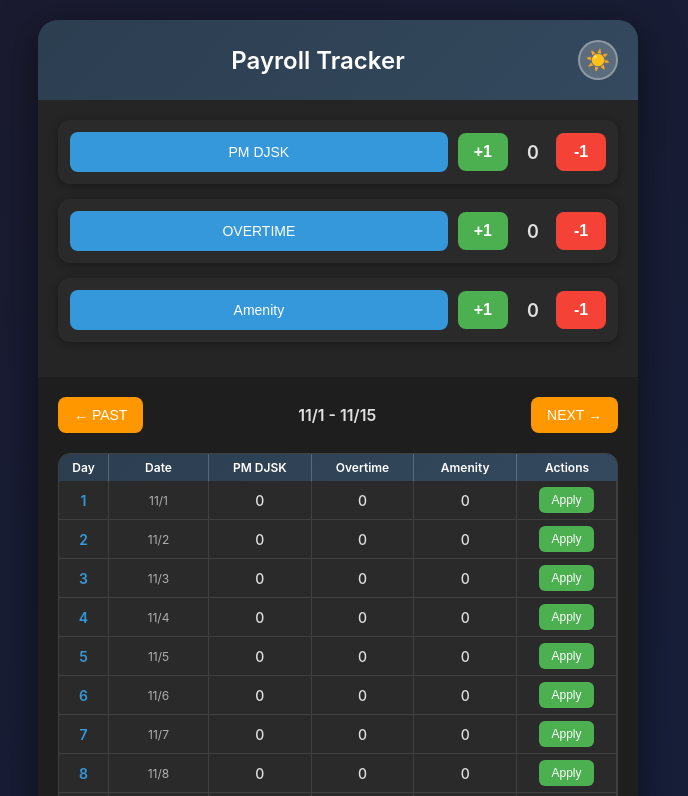
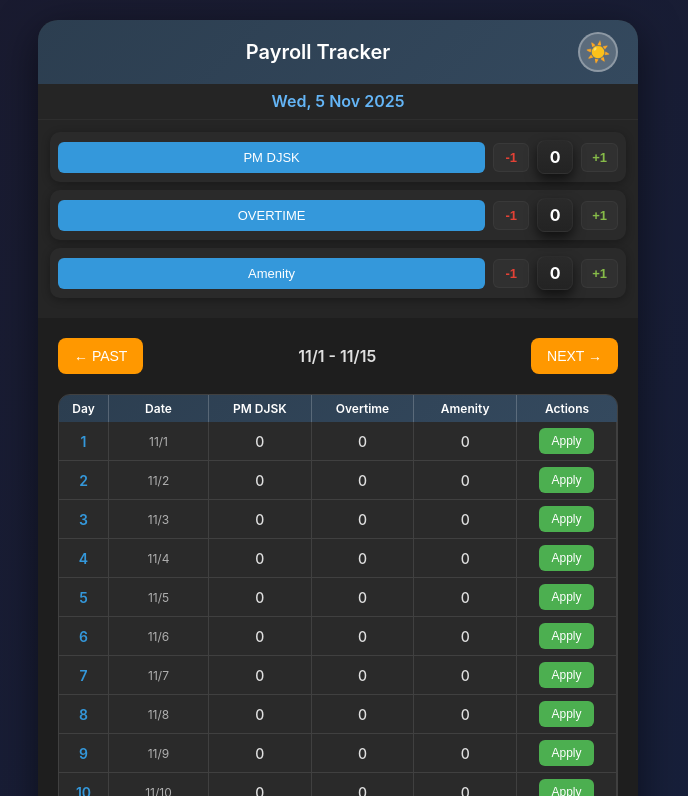
Before and after one commit to filippo-ceradini/payroll-tracker, a plain HTML site: page index.html in a window 1280 px wide. Both pictures are taken after a click on the button "Toggle dark mode". Shown: the top 796 px of the page, without its empty margins (302-990 px from the left). Drawn offline with Linux system fonts and the light colour scheme.

Commit message:
UI improvements: Added current date display, made layout more compact, improved quantity display styling, reordered quantity buttons

```diff
--- a/app.js
+++ b/app.js
@@ -1,6 +1,7 @@
 // State management
 let state = {
     currentStartDate: new Date(),
+    currentDate: new Date(), // Today's date for new entries
     quantities: {
         'pm-djsk': 0,
         'overtime': 0,
@@ -19,8 +20,10 @@ document.addEventListener('DOMContentLoaded', () => {
 });
 
 function initializeApp() {
-    // Set current start date based on day of month
+    // Set current date and start date
     const today = new Date();
+    state.currentDate = today;
+
     const dayOfMonth = today.getDate();
 
     // Create start date for the 15-day period
@@ -33,6 +36,28 @@ function initializeApp() {
     }
 
     state.currentStartDate = startDate;
+
+    // Update the current date display
+    updateCurrentDateDisplay();
+}
+
+function formatCurrentDate(date) {
+    const days = ['Sun', 'Mon', 'Tue', 'Wed', 'Thu', 'Fri', 'Sat'];
+    const months = ['Jan', 'Feb', 'Mar', 'Apr', 'May', 'Jun', 'Jul', 'Aug', 'Sep', 'Oct', 'Nov', 'Dec'];
+
+    const dayName = days[date.getDay()];
+    const day = date.getDate();
+    const month = months[date.getMonth()];
+    const year = date.getFullYear();
+
+    return `${dayName}, ${day} ${month} ${year}`;
+}
+
+function updateCurrentDateDisplay() {
+    const currentDateEl = document.getElementById('currentDate');
+    if (currentDateEl) {
+        currentDateEl.textContent = formatCurrentDate(state.currentDate);
+    }
 }
 
 function setupEventListeners() {
@@ -199,6 +224,11 @@ function applyToDay(dateKey) {
         return;
     }
 
+    // Default to today's date if no specific date is provided
+    if (!dateKey) {
+        dateKey = formatDateKey(state.currentDate);
+    }
+
     // Show type selection
     const types = [];
     if (state.quantities['pm-djsk'] > 0) types.push('PM DJSK');
--- a/index.html
+++ b/index.html
@@ -23,6 +23,10 @@
                 </button>
             </div>
         </header>
+
+        <div class="date-section">
+            <h2 id="currentDate" class="current-date"></h2>
+        </div>
 
         <div class="input-section">
             <div class="input-row">
--- a/styles.css
+++ b/styles.css
@@ -24,7 +24,7 @@ body {
 header {
     background: linear-gradient(135deg, #2196F3 0%, #1976D2 100%);
     color: white;
-    padding: 20px;
+    padding: 12px 20px;
     text-align: center;
     transition: background 0.3s ease;
 }
@@ -37,7 +37,7 @@ header {
 }
 
 header h1 {
-    font-size: 24px;
+    font-size: 20px;
     font-weight: 600;
     flex: 1;
     text-align: center;
@@ -85,29 +85,45 @@ body.dark-mode .dark-mode-toggle .dark-icon {
 }
 
 .input-section {
-    padding: 20px;
+    padding: 12px;
     background: #f5f5f5;
 }
 
 .input-row {
     display: flex;
     align-items: center;
-    gap: 10px;
-    margin-bottom: 15px;
+    gap: 8px;
+    margin-bottom: 8px;
     background: white;
-    padding: 12px;
-    border-radius: 12px;
+    padding: 8px;
+    border-radius: 10px;
     box-shadow: 0 2px 8px rgba(0, 0, 0, 0.1);
 }
 
+/* Visual ordering: place the remove button to the left of the quantity
+   and the add button to the right without changing the HTML structure. */
+.input-row > .entry-btn { order: 1; }
+.input-row > .quantity-display { order: 2; }
+.input-row > .quantity-btn[data-action="add"] { order: 3; }
+
+.quantity-display {
+    display: flex;
+    align-items: center;
+    gap: 8px;
+}
+
+/* Inside the quantity-display, show remove (-1) before the number */
+.quantity-display .quantity-btn[data-action="remove"] { order: 1; }
+.quantity-display .quantity { order: 2; }
+
 .entry-btn {
     flex: 1;
-    padding: 12px 16px;
+    padding: 8px 12px;
     background: #2196F3;
     color: white;
     border: none;
-    border-radius: 8px;
-    font-size: 14px;
+    border-radius: 6px;
+    font-size: 13px;
     font-weight: 500;
     cursor: pointer;
     transition: all 0.3s;
@@ -119,29 +135,39 @@ body.dark-mode .dark-mode-toggle .dark-icon {
 }
 
 .quantity-btn {
-    padding: 10px 16px;
-    background: #4CAF50;
-    color: white;
-    border: none;
-    border-radius: 8px;
-    font-size: 16px;
-    font-weight: bold;
+    /* make +/- buttons a bit smaller so the quantity value becomes the focal point
+       and use muted / desaturated colors so the pill stands out more */
+    padding: 6px 10px;
+    background: rgba(76, 175, 80, 0.12);
+    color: #2e7d32; /* muted green text */
+    border: 1px solid rgba(46, 125, 50, 0.12);
+    border-radius: 6px;
+    font-size: 13px;
+    font-weight: 600;
     cursor: pointer;
-    min-width: 50px;
-    transition: all 0.3s;
+    min-width: 36px;
+    transition: all 0.18s ease;
+}
+
+/* Subtle hover to give affordance without stealing focus from the quantity pill */
+.quantity-btn:hover {
+    transform: translateY(-2px) scale(1.01);
+    box-shadow: 0 6px 18px rgba(11,87,164,0.06);
 }
 
 .quantity-btn:active {
-    transform: scale(0.95);
-    background: #45a049;
+    transform: scale(0.96);
+    background: rgba(76, 175, 80, 0.18);
 }
 
 .quantity-btn[data-action="remove"] {
-    background: #f44336;
+    background: rgba(244, 67, 54, 0.12);
+    color: #b71c1c; /* muted red text */
+    border: 1px solid rgba(183, 28, 28, 0.12);
 }
 
 .quantity-btn[data-action="remove"]:active {
-    background: #da190b;
+    background: rgba(244, 67, 54, 0.18);
 }
 
 .quantity-display {
@@ -151,11 +177,24 @@ body.dark-mode .dark-mode-toggle .dark-icon {
 }
 
 .quantity {
-    font-size: 18px;
-    font-weight: 600;
-    min-width: 30px;
+    /* prominent pill-style number to stand out from the +/- buttons */
+    font-size: 16px;
+    font-weight: 700;
+    min-width: 36px;
+    padding: 6px 10px;
     text-align: center;
-    color: #333;
+    color: #0b57a4; /* accent color */
+    background: linear-gradient(180deg, #ffffff 0%, #f3f7fb 100%);
+    border-radius: 8px;
+    border: 1px solid rgba(11,87,164,0.08);
+    box-shadow: 0 4px 10px rgba(11,87,164,0.08);
+    transition: transform 0.18s ease, box-shadow 0.18s ease;
+}
+
+/* Gentle hover on the pill to indicate it is the primary value (non-intrusive) */
+.quantity:hover {
+    transform: translateY(-1px);
+    box-shadow: 0 10px 24px rgba(11,87,164,0.09);
 }
 
 .days-section {
@@ -332,6 +371,30 @@ body.dark-mode header {
     background: linear-gradient(135deg, #2c3e50 0%, #34495e 100%);
 }
 
+.date-section {
+    padding: 8px 20px;
+    background: #f8f9fa;
+    border-bottom: 1px solid rgba(0,0,0,0.08);
+    text-align: center;
+}
+
+.current-date {
+    font-size: 16px;
+    font-weight: 600;
+    color: #2196F3;
+    margin: 0;
+    line-height: 1.2;
+}
+
+body.dark-mode .date-section {
+    background: #252525;
+    border-bottom: 1px solid rgba(255,255,255,0.04);
+}
+
+body.dark-mode .current-date {
+    color: #64b5f6;
+}
+
 body.dark-mode .input-section {
     background: #252525;
 }
@@ -350,7 +413,37 @@ body.dark-mode .entry-btn:active {
 }
 
 body.dark-mode .quantity {
-    color: #e0e0e0;
+    /* dark mode variant for the quantity pill */
+    color: #ffffff; /* use pure white in dark mode per request */
+    background: linear-gradient(180deg, #2a2a2a 0%, #232323 100%);
+    border: 1px solid rgba(255,255,255,0.04);
+    box-shadow: 0 6px 12px rgba(0,0,0,0.6);
+}
+
+/* Muted button variants for dark mode */
+body.dark-mode .quantity-btn {
+    background: rgba(255, 255, 255, 0.03);
+    color: rgba(139,195,74,0.95); /* soft green */
+    border: 1px solid rgba(255,255,255,0.04);
+}
+
+body.dark-mode .quantity-btn:active {
+    background: rgba(255, 255, 255, 0.04);
+}
+
+body.dark-mode .quantity-btn:hover {
+    transform: translateY(-2px) scale(1.01);
+    box-shadow: 0 6px 18px rgba(0,0,0,0.45);
+}
+
+body.dark-mode .quantity-btn[data-action="remove"] {
+    background: rgba(255, 255, 255, 0.03);
+    color: rgba(244,67,54,0.92); /* soft red */
+    border: 1px solid rgba(255,255,255,0.04);
+}
+
+body.dark-mode .quantity-btn[data-action="remove"]:active {
+    background: rgba(255, 255, 255, 0.04);
 }
 
 body.dark-mode .days-section {
```
